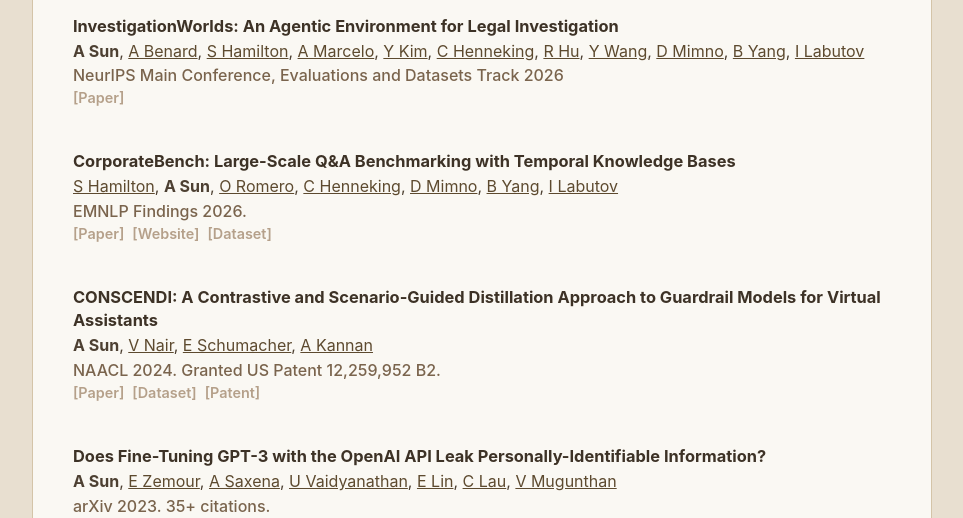
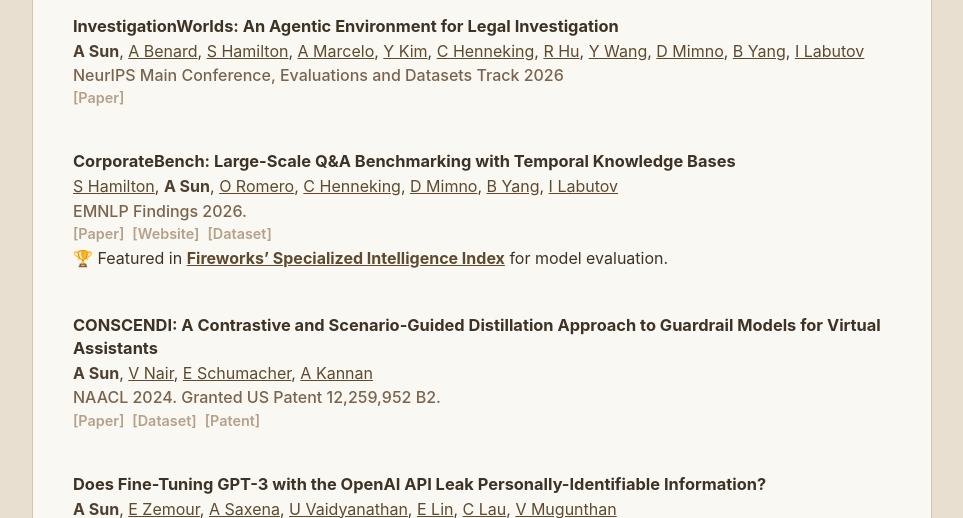
Before and after one commit to albertyusun/albertyusun.github.io, a Flask app: page / in a window 1280 px wide. Shown: the part 507-1025 px from the top of the page, without its empty margins (158-1121 px from the left). Run offline with Flask 3, Linux system fonts and the light colour scheme; some libraries are stand-ins or nearby versions.

Commit message:
Add CorporateBench Fireworks recognition

```diff
--- a/data.yaml
+++ b/data.yaml
@@ -44,6 +44,9 @@ publications:
         url: "https://corporatebench.epiqai.com/"
       - label: "Dataset"
         url: "https://huggingface.co/datasets/epiq-ai-labs/corporatebench"
+    recognition:
+      label: "Fireworks’ Specialized Intelligence Index"
+      url: "https://fireworks.ai/specialized-intelligence-index/benchmarks/legal/epiq-laer-corporatebench"
 
   - title: "CONSCENDI: A Contrastive and Scenario-Guided Distillation Approach to Guardrail Models for Virtual Assistants"
     authors: "<strong>A Sun</strong>, <a href=\"https://www.harvey.ai/blog/author/varun-nair\" target=\"_blank\" rel=\"noopener noreferrer\">V Nair</a>, <a href=\"https://elliotschu.com/\" target=\"_blank\" rel=\"noopener noreferrer\">E Schumacher</a>, <a href=\"https://aicouncil.com/speakers/anitha-kannan\" target=\"_blank\" rel=\"noopener noreferrer\">A Kannan</a>"
--- a/index.html
+++ b/index.html
@@ -68,6 +68,7 @@
                             <a href="https://corporatebench.epiqai.com/" target="_blank" rel="noopener noreferrer">[Website]</a>
                             <a href="https://huggingface.co/datasets/epiq-ai-labs/corporatebench" target="_blank" rel="noopener noreferrer">[Dataset]</a>
                         </div>
+                        <div class="pub-awards">🏆 Featured in <strong><a href="https://fireworks.ai/specialized-intelligence-index/benchmarks/legal/epiq-laer-corporatebench" target="_blank" rel="noopener noreferrer">Fireworks’ Specialized Intelligence Index</a></strong> for model evaluation.</div>
                     </li>
 
                     <li class="publication-item">
--- a/templates/index.html
+++ b/templates/index.html
@@ -58,6 +58,10 @@
                         {% if pub.workshops %}
                         <div class="pub-workshops">Also presented at: {{ pub.workshops|join(', ') }}</div>
                         {% endif %}
+                        {% if pub.recognition %}
+                        <div class="pub-awards">🏆 Featured in <strong><a href="{{ pub.recognition.url }}" target="_blank" rel="noopener noreferrer">{{ pub.recognition.label }}</a></strong> for model evaluation.</div>
+                        {% endif %}
+
                         {% if pub.awards %}
                         <div class="pub-awards">🏆 {{ pub.awards|join(', ') }}</div>
                         {% endif %}
--- a/templates/index_static.html
+++ b/templates/index_static.html
@@ -58,6 +58,10 @@
                         {% if pub.workshops %}
                         <div class="pub-workshops">Also presented at: {{ pub.workshops|join(', ') }}</div>
                         {% endif %}
+                        {% if pub.recognition %}
+                        <div class="pub-awards">🏆 Featured in <strong><a href="{{ pub.recognition.url }}" target="_blank" rel="noopener noreferrer">{{ pub.recognition.label }}</a></strong> for model evaluation.</div>
+                        {% endif %}
+
                         {% if pub.awards %}
                         <div class="pub-awards">🏆 {{ pub.awards|join(', ') }}</div>
                         {% endif %}
```
